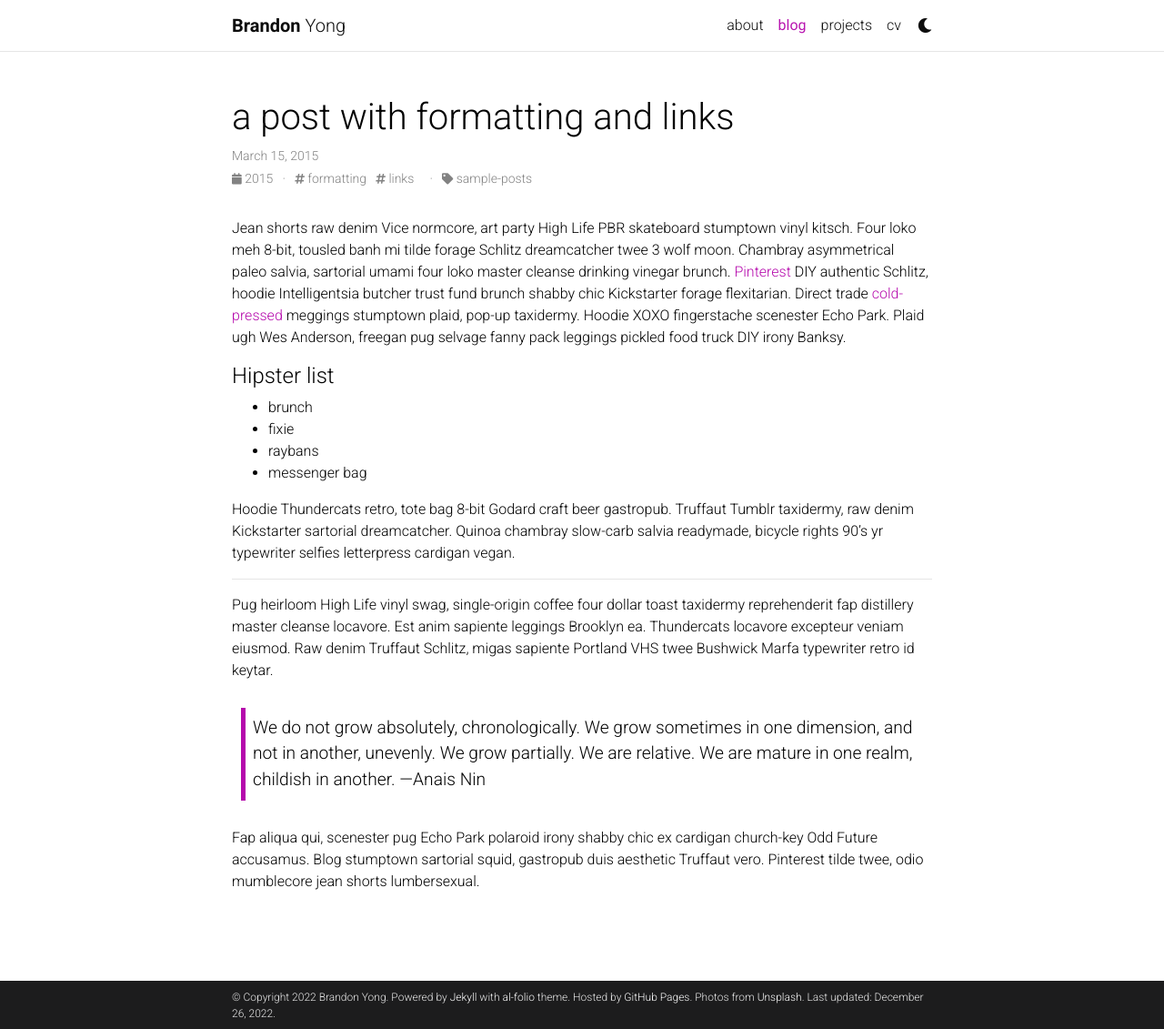
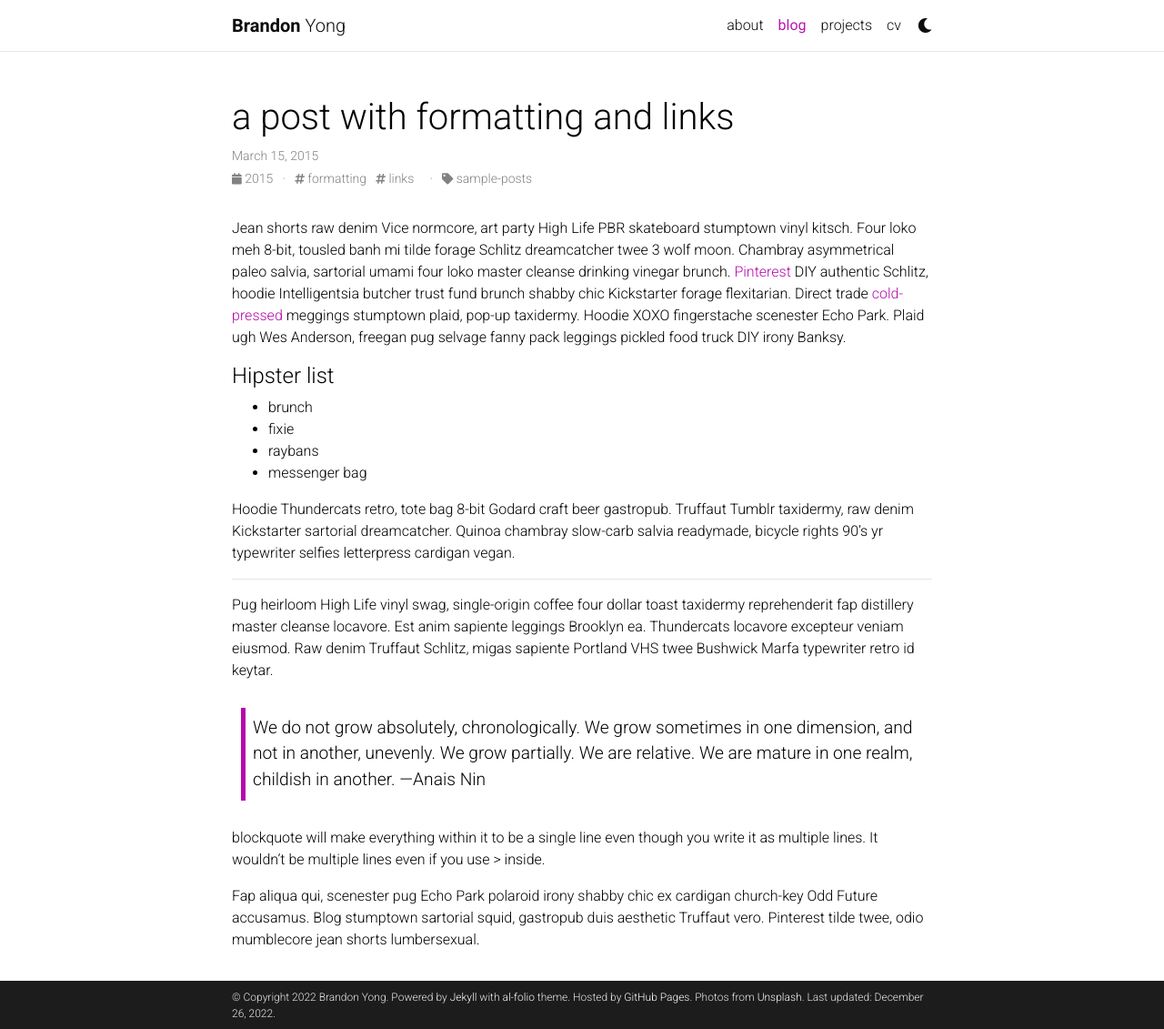
Before and after one commit to brandonyongys/brandonyongys.github.io, a Jekyll site: the page built from _posts/2015-03-15-formatting-and-links.md, in a window 1280 px wide and 1131 px high. Shown: the whole window at 91% size. Built offline with Jekyll 4.4.1, drawn with Linux system fonts in a browser that asks for light colours; comment, search, counter and statistics services are not loaded; a style sheet for code colours, icons or effects is not loaded.

Commit message:
Updated formatting and links md

```diff
--- a/_posts/2015-03-15-formatting-and-links.md
+++ b/_posts/2015-03-15-formatting-and-links.md
@@ -28,4 +28,6 @@ Pug heirloom High Life vinyl swag, single-origin coffee four dollar toast taxide
     —Anais Nin
 </blockquote>
 
+blockquote will make everything within it to be a single line even though you write it as multiple lines. It wouldn't be multiple lines even if you use > inside.
+
 Fap aliqua qui, scenester pug Echo Park polaroid irony shabby chic ex cardigan church-key Odd Future accusamus. Blog stumptown sartorial squid, gastropub duis aesthetic Truffaut vero. Pinterest tilde twee, odio mumblecore jean shorts lumbersexual.
```
